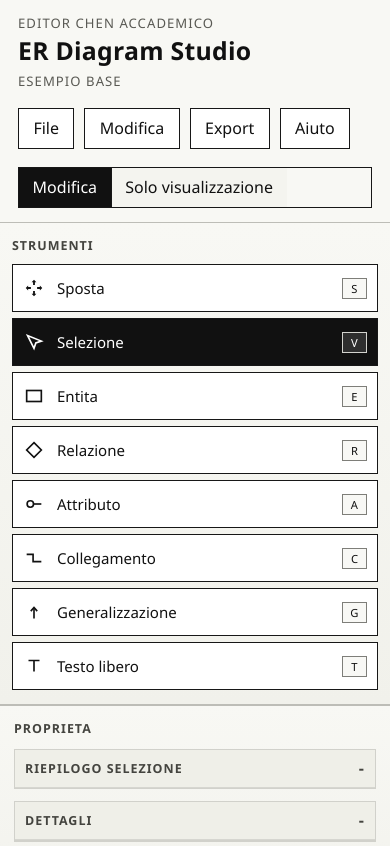
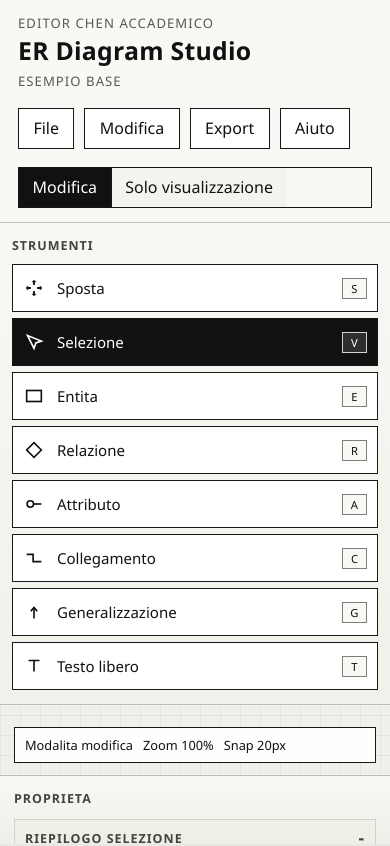
Before and after one commit to SignorTynam/ER-Studio, a React (Vite) app: page / in a window 390 px wide. Shown: the top 846 px of the page. Built offline with nearby package versions, Linux system fonts and the light colour scheme; the HTML template or start-up script is replaced by a standard one.

Commit message:
feat: improve layout and responsiveness of workspace and inspector panels

```diff
--- a/src/index.css
+++ b/src/index.css
@@ -184,6 +184,10 @@ button:disabled {
   min-height: 0;
 }
 
+.workspace-shell > * {
+  min-height: 0;
+}
+
 .toolbar-panel,
 .inspector-panel {
   background: #f8f8f4;
@@ -345,7 +349,14 @@ button:disabled {
   padding: 14px;
   border-left: 1px solid #bdbdb7;
   overflow: auto;
+  min-height: 0;
+  max-height: 100%;
+  overscroll-behavior: contain;
   background: linear-gradient(180deg, #f8f8f4 0%, #efefe9 100%);
+}
+
+.inspector-panel > * {
+  flex-shrink: 0;
 }
 
 .inspector-stack {
@@ -443,13 +454,23 @@ button:disabled {
   border: 1px solid #d1d1cb;
   background: #fbfbf8;
   padding: 0;
+  flex-shrink: 0;
 }
 
 .inspector-section {
   overflow: hidden;
+  outline: none;
+}
+
+.inspector-section:focus,
+.inspector-section:focus-within {
+  outline: none;
 }
 
 .section-summary {
+  display: flex;
+  align-items: center;
+  justify-content: space-between;
   list-style: none;
   cursor: pointer;
   user-select: none;
@@ -461,16 +482,24 @@ button:disabled {
   text-transform: uppercase;
   letter-spacing: 0.08em;
   background: #f4f4ef;
+  outline: none;
 }
 
 .section-summary::-webkit-details-marker {
   display: none;
 }
 
+.section-summary:focus,
+.section-summary:focus-visible {
+  outline: none;
+}
+
 .section-summary::after {
   content: "+";
-  float: right;
-  font-size: 1rem;
+  flex: none;
+  margin-left: 12px;
+  font-size: 1.08rem;
+  font-weight: 600;
   line-height: 1;
 }
 
@@ -673,7 +702,7 @@ button:disabled {
 @media (max-width: 1180px) {
   .workspace-shell {
     grid-template-columns: 176px minmax(0, 1fr);
-    grid-template-rows: minmax(0, 1fr) 320px;
+    grid-template-rows: minmax(0, 1fr) minmax(0, 1fr);
   }
 
   .inspector-panel {
@@ -694,7 +723,7 @@ button:disabled {
 
   .workspace-shell {
     grid-template-columns: 1fr;
-    grid-template-rows: auto minmax(0, 1fr) 300px;
+    grid-template-rows: auto minmax(0, 1fr) minmax(0, 1fr);
   }
 
   .toolbar-panel {
```
